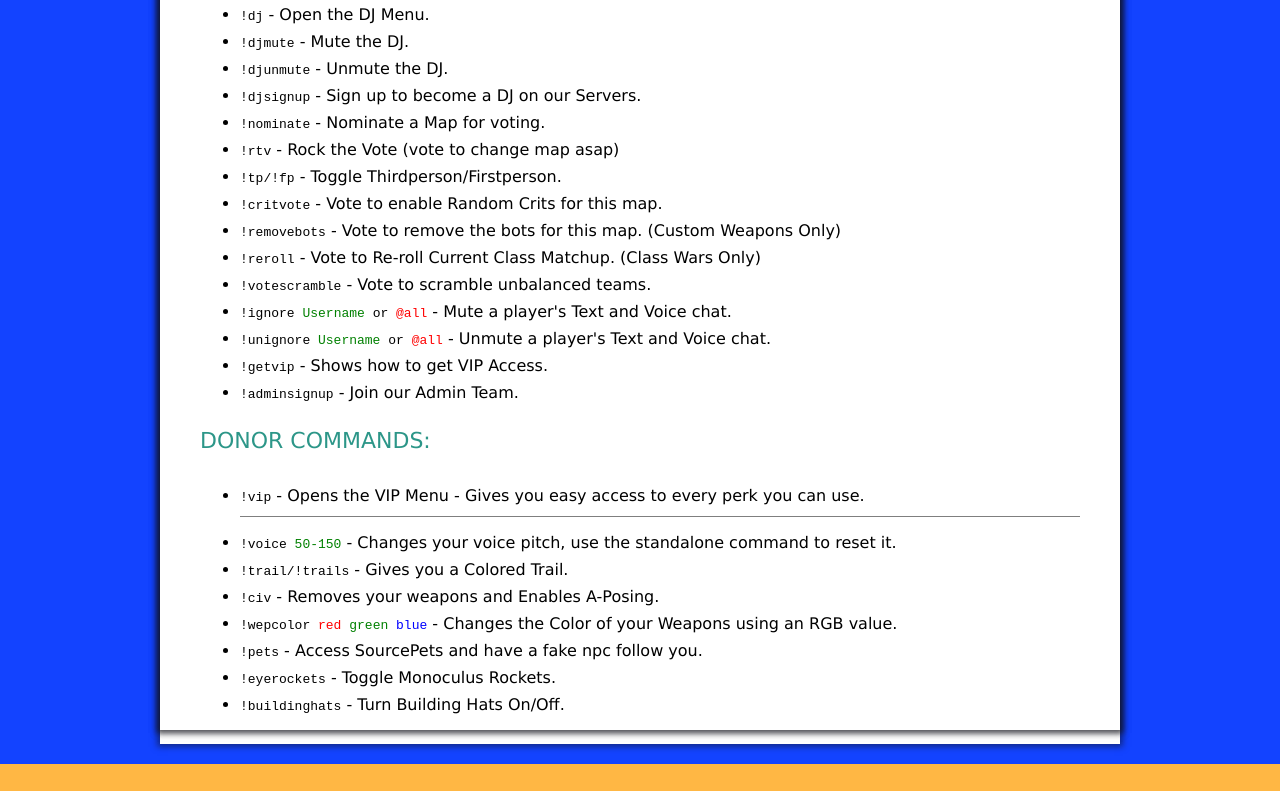
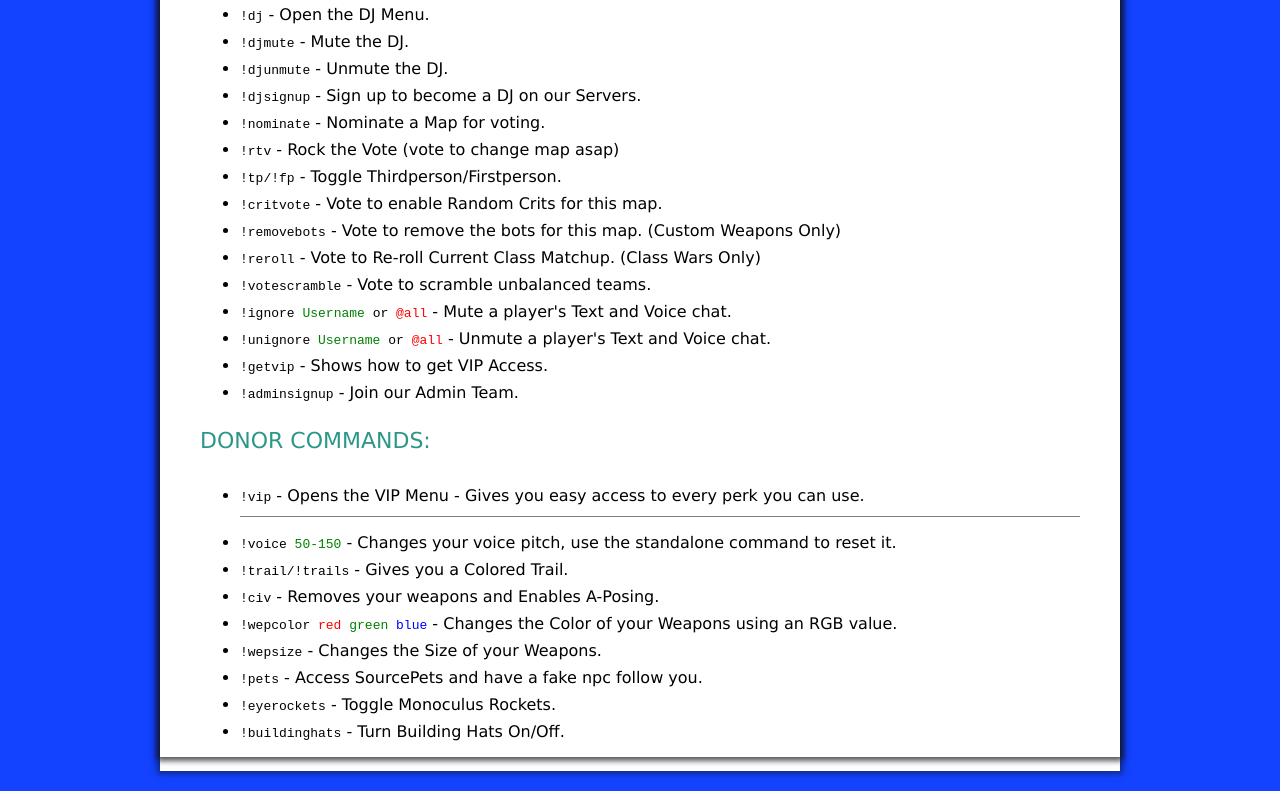
Before and after one commit to moonspub/moonspub.github.io, a plain HTML site: page motd.html in a window 1280 px wide. Shown: the part 1308-2099 px from the top of the page. Before the commit the page ends 2072 px from the top, so only its background shows below. Drawn offline with Linux system fonts and the light colour scheme.

Commit message:
site/donors: Listed new perk.

```diff
--- a/motd.html
+++ b/motd.html
@@ -113,6 +113,7 @@
 										<li><code>!trail/!trails</code> - Gives you a Colored Trail.</li>
 										<li><code>!civ</code> - Removes your weapons and Enables A-Posing.</li>
 										<li><code>!wepcolor <span class="red_text">red</span> <span class="green_text">green</span> <span class="blue_text">blue</span></code> - Changes the Color of your Weapons using an RGB value.</li>
+										<li><code>!wepsize</code> - Changes the Size of your Weapons.</li>
 										<li><code>!pets</code> - Access SourcePets and have a fake npc follow you.</li>
 										<li><code>!eyerockets</code> - Toggle Monoculus Rockets.</li>
 										<li style="padding-bottom: 1em;"><code>!buildinghats</code> - Turn Building Hats On/Off.</li>
```
Also changed, not shown: premium.html (+1 -0 lines).
